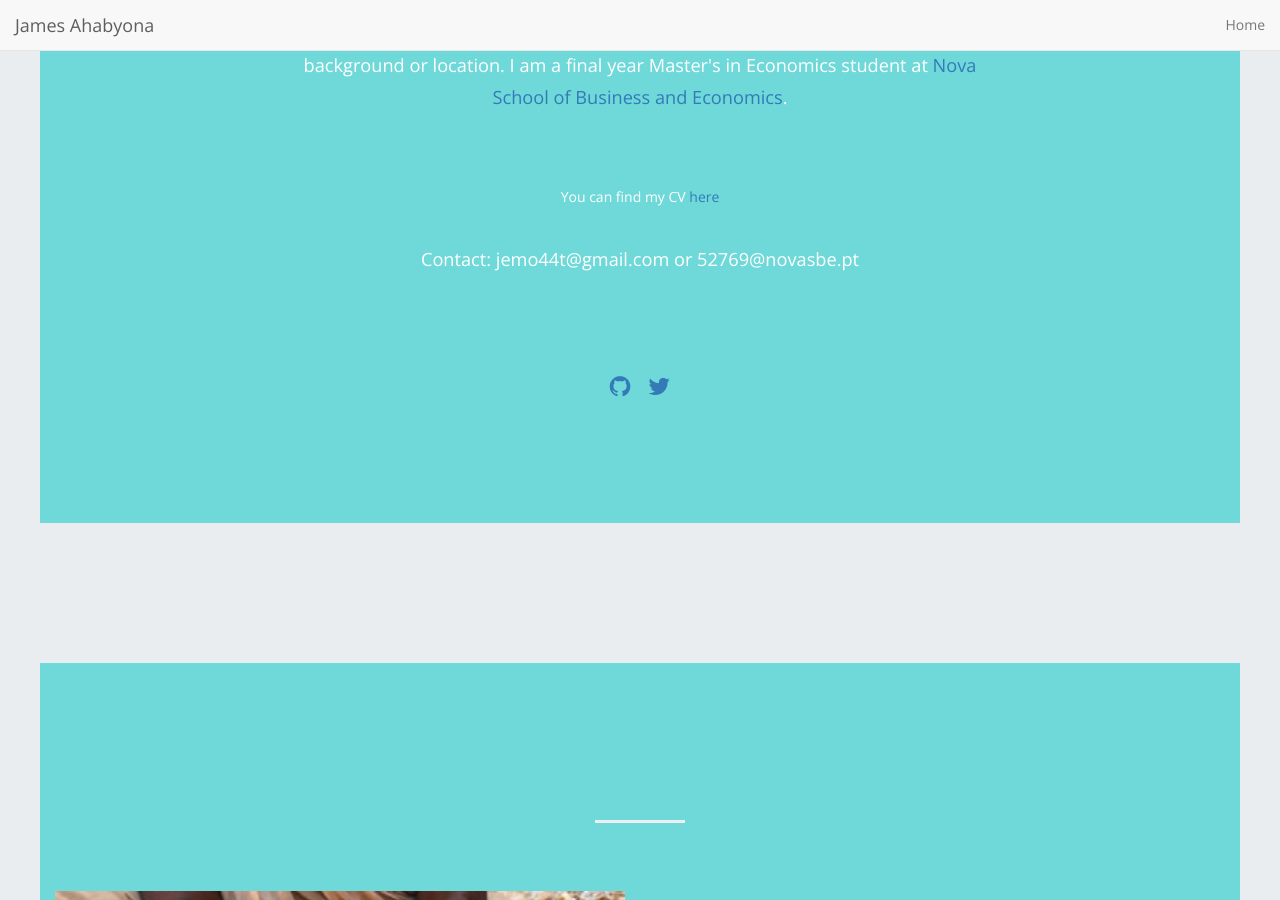
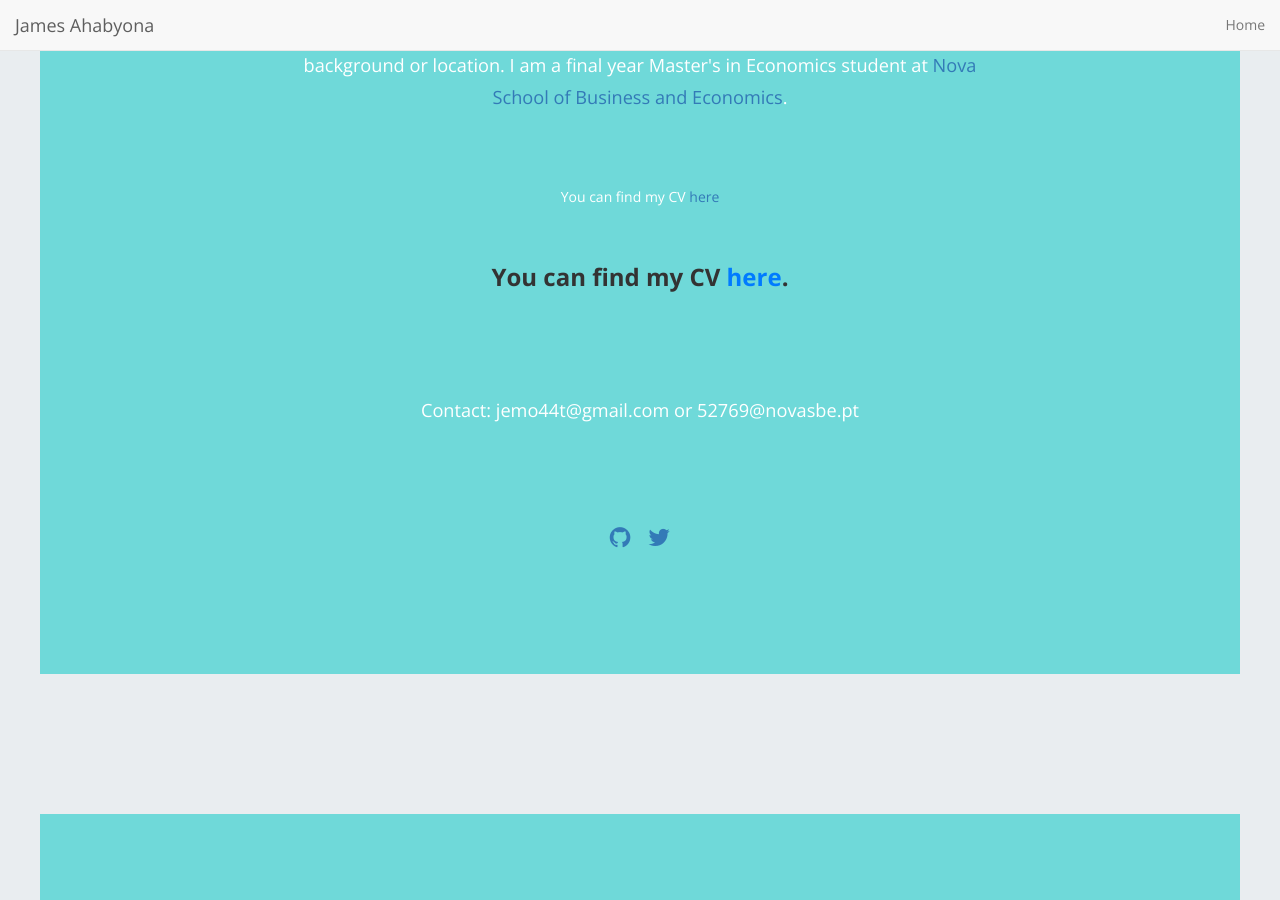
Before and after one commit to mariaelenaguer/mariaelenaguer.github.io, a Jekyll site: the page built from index.html, in a window 1280 px wide and 900 px high, scrolled down 455 px. Built offline with Jekyll 4.4.1, drawn with Linux system fonts in a browser that asks for light colours; nearby versions of some CDN libraries; the list of posts is cut into pages by our own code.

Commit message:
Update home-hero.html

```diff
--- a/_includes/home-hero.html
+++ b/_includes/home-hero.html
@@ -79,6 +79,8 @@
           <p>
             I am interested in Development Economics research, particularly education inequality and exploring ways to improve access to quality education, regardless of background or location. I am a final year Master's in Economics student at <a href="https://www.novasbe.unl.pt/en/programs/masters/economics/program">Nova School of Business and Economics</a>.
           </p> You can find my CV <a href="#">here</a>
+          <p style="font-size: 24px; font-weight: bold; color: #333;">You can find my CV <a href="your_cv_link_here" style="color: #007bff; text-decoration: none;">here</a>.</p>
+
 
           <p>Contact: jemo44t@gmail.com or 52769@novasbe.pt</p>
         </div>
```
